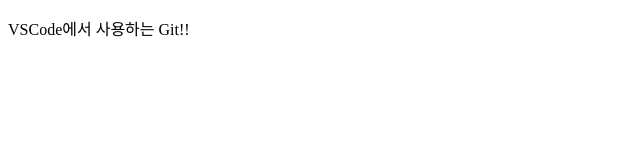
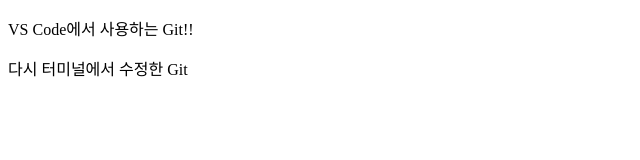
Before and after one commit to cuRe8190/Practice, a plain HTML site: page index.html in a window 1280 px wide. Shown: the whole page, without its empty margins (0-640 px from the left). Drawn offline with Linux system fonts and the light colour scheme.

Commit message:
터미널 수정 후 커밋

```diff
--- a/index.html
+++ b/index.html
@@ -6,6 +6,7 @@
     <title>충돌이 날까?</title>
 </head>
 <body>
-    <p>VSCode에서 사용하는 Git!!</p>
+    <p>VS Code에서 사용하는 Git!!</p>
+    <p>다시 터미널에서 수정한 Git</p>
 </body>
 </html>
```
